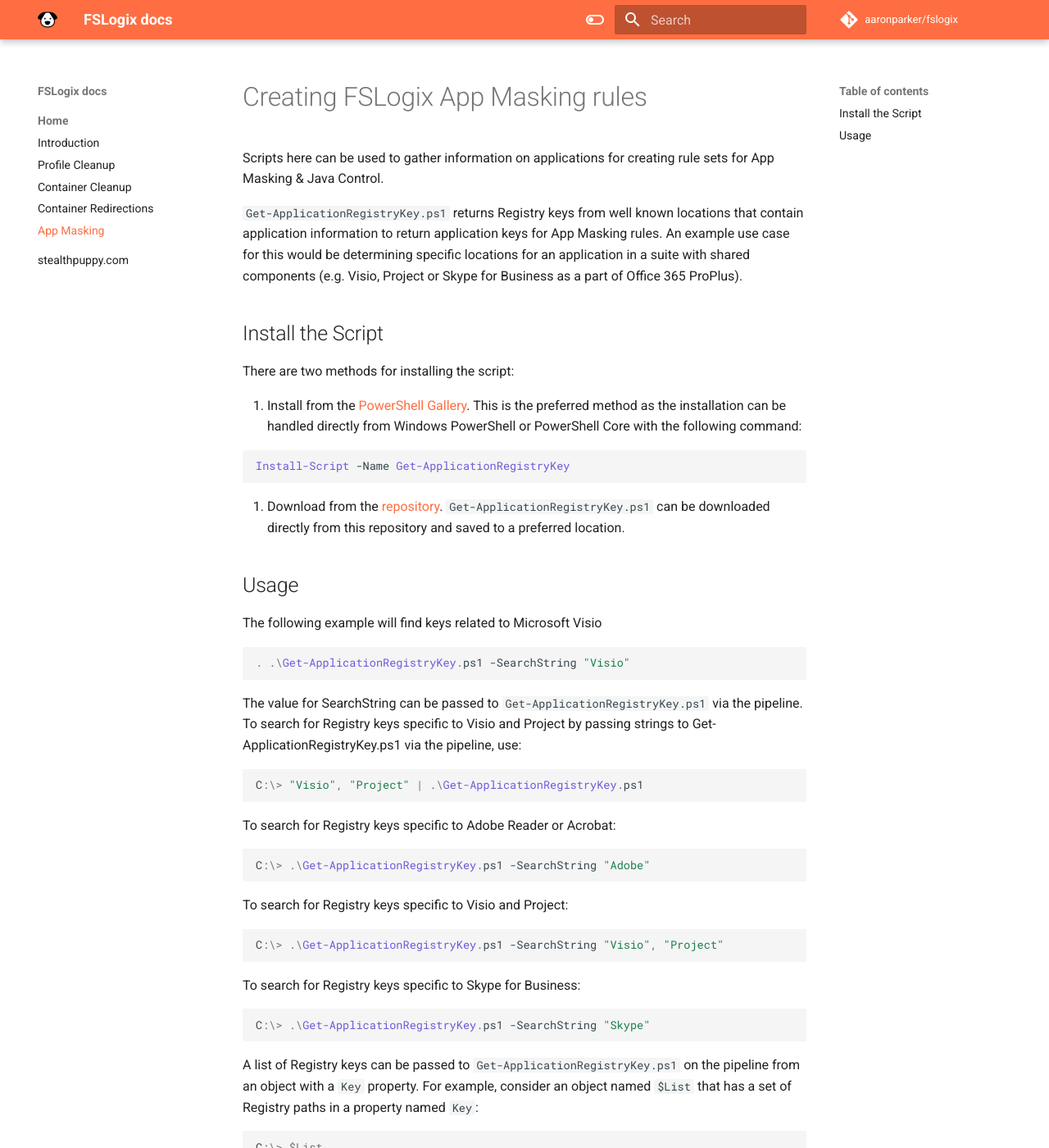
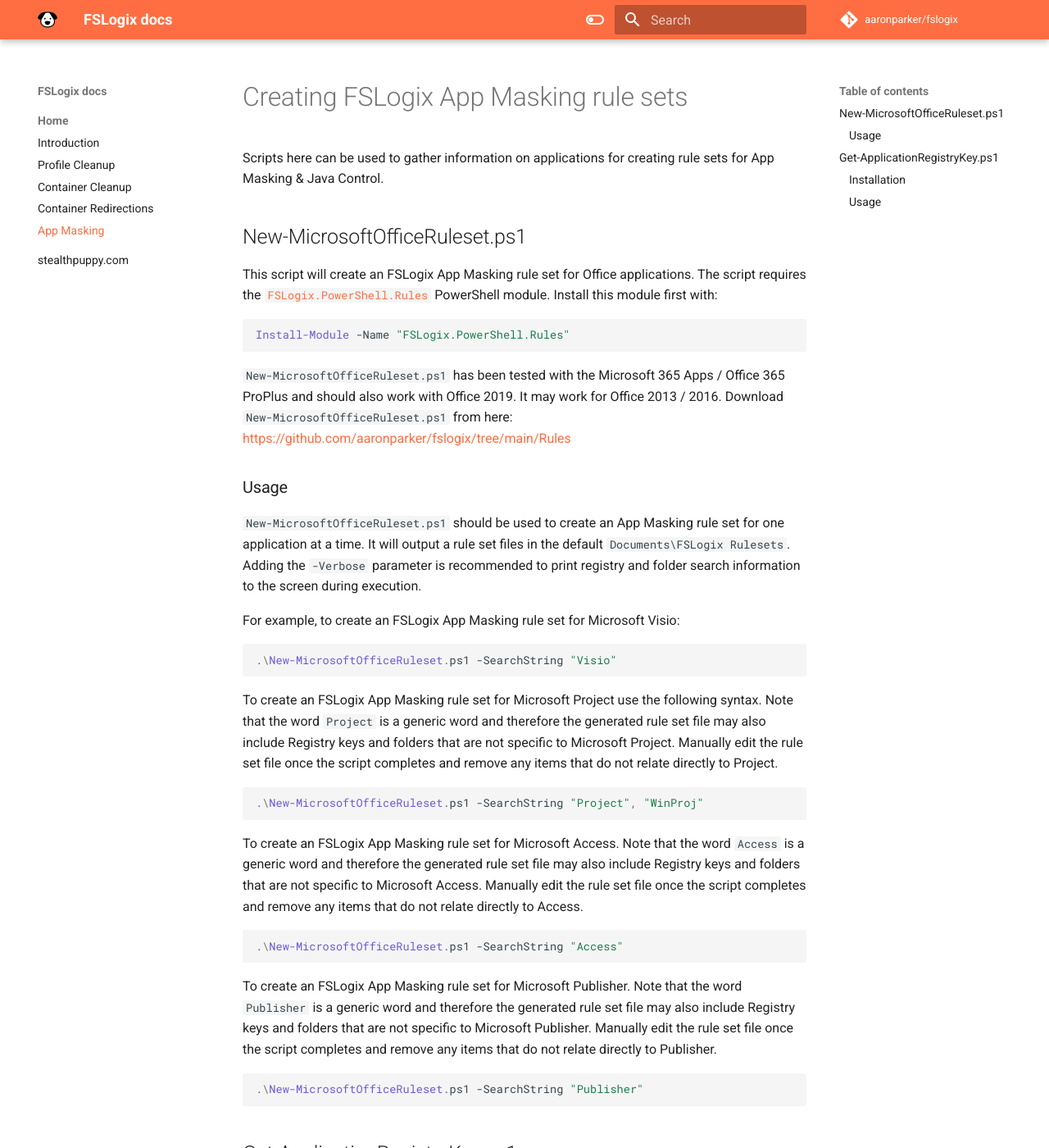
Before and after one commit to aaronparker/fslogix, an MkDocs documentation site: the page built from docs/applicationkeys.md, in a window 1280 px wide and 1400 px high. Shown: the whole window at 82% size. Built offline with MkDocs 1.6.1 and Material for MkDocs 9.7.7, drawn with Linux system fonts in a browser that asks for light colours; comment, search, counter and statistics services are not loaded; some of the changed text lies outside the part shown.

Commit message:
Update applicationkeys.md

````diff
--- a/docs/applicationkeys.md
+++ b/docs/applicationkeys.md
@@ -1,71 +1,73 @@
-# Creating FSLogix App Masking rules
+# Creating FSLogix App Masking rule sets
 
 Scripts here can be used to gather information on applications for creating rule sets for App Masking & Java Control.
 
-`Get-ApplicationRegistryKey.ps1` returns Registry keys from well known locations that contain application information to return application keys for App Masking rules. An example use case for this would be determining specific locations for an application in a suite with shared components (e.g. Visio, Project or Skype for Business as a part of Office 365 ProPlus).
+## New-MicrosoftOfficeRuleset.ps1
 
-## Install the Script
+This script will create an FSLogix App Masking rule set for Office applications. The script requires the [`FSLogix.PowerShell.Rules`](https://www.powershellgallery.com/packages/FSLogix.PowerShell.Rules/) PowerShell module. Install this module first with:
 
-There are two methods for installing the script:
+```powershell
+Install-Module -Name "FSLogix.PowerShell.Rules"
+```
 
-1. Install from the [PowerShell Gallery](https://www.powershellgallery.com/packages/Get-ApplicationRegistryKey/). This is the preferred method as the installation can be handled directly from Windows PowerShell or PowerShell Core with the following command:
+`New-MicrosoftOfficeRuleset.ps1` has been tested with the Microsoft 365 Apps / Office 365 ProPlus and should also work with Office 2019. It may work for Office 2013 / 2016. Download `New-MicrosoftOfficeRuleset.ps1` from here: [https://github.com/aaronparker/fslogix/tree/main/Rules](https://github.com/aaronparker/fslogix/tree/main/Rules)
+
+### Usage
+
+`New-MicrosoftOfficeRuleset.ps1` should be used to create an App Masking rule set for one application at a time. It will output a rule set files in the default `Documents\FSLogix Rulesets`. Adding the `-Verbose` parameter is recommended to print registry and folder search information to the screen during execution.
+
+For example, to create an FSLogix App Masking rule set for Microsoft Visio:
+
+```powershell
+.\New-MicrosoftOfficeRuleset.ps1 -SearchString "Visio"
+```
+
+To create an FSLogix App Masking rule set for Microsoft Project use the following syntax. Note that the word `Project` is a generic word and therefore the generated rule set file may also include Registry keys and folders that are not specific to Microsoft Project. Manually edit the rule set file once the script completes and remove any items that do not relate directly to Project.
+
+```powershell
+.\New-MicrosoftOfficeRuleset.ps1 -SearchString "Project", "WinProj"
+```
+
+To create an FSLogix App Masking rule set for Microsoft Access. Note that the word `Access` is a generic word and therefore the generated rule set file may also include Registry keys and folders that are not specific to Microsoft Access. Manually edit the rule set file once the script completes and remove any items that do not relate directly to Access.
+
+```powershell
+.\New-MicrosoftOfficeRuleset.ps1 -SearchString "Access"
+```
+
+To create an FSLogix App Masking rule set for Microsoft Publisher. Note that the word `Publisher` is a generic word and therefore the generated rule set file may also include Registry keys and folders that are not specific to Microsoft Publisher. Manually edit the rule set file once the script completes and remove any items that do not relate directly to Publisher.
+
+```powershell
+.\New-MicrosoftOfficeRuleset.ps1 -SearchString "Publisher"
+```
+
+## Get-ApplicationRegistryKey.ps1
+
+Returns Registry keys from well known locations that contain application information to return application keys for App Masking rules. An example use case for this would be determining specific locations for an application in a suite with shared components (e.g. Visio as a part of Office 365 ProPlus).
+
+### Installation
+
+`Get-ApplicationRegistryKey.ps1` can be installed from the [PowerShell Gallery](https://www.powershellgallery.com/packages/Get-ApplicationRegistryKey/) with the following command:
 
 ```powershell
 Install-Script -Name Get-ApplicationRegistryKey
 ```
 
-2. Download from the [repository](https://github.com/aaronparker/fslogix). `Get-ApplicationRegistryKey.ps1` can be downloaded directly from this repository and saved to a preferred location.
+If you encounter issues installing the script, ensure that [PowerShellGet](https://docs.microsoft.com/en-us/powershell/scripting/gallery/installing-psget) is up to date. On Windows 10 and Windows Server 2016 / 2019 the following commands can be used to update PowerShellGet.
 
-## Usage
+```powershell
+Install-Module -Name PowerShellGet -Force
+Update-Module -Name PowerShellGet
+```
+
+### Usage
 
 The following example will find keys related to Microsoft Visio
 
 ```powershell
-. .\Get-ApplicationRegistryKey.ps1 -SearchString "Visio"
+.\Get-ApplicationRegistryKey.ps1 -SearchString "Visio"
 ```
 
-The value for SearchString can be passed to `Get-ApplicationRegistryKey.ps1` via the pipeline. To search for Registry keys specific to Visio and Project by passing strings to Get-ApplicationRegistryKey.ps1 via the pipeline, use:
-
-```powershell
-C:\> "Visio", "Project" | .\Get-ApplicationRegistryKey.ps1
-```
-
-To search for Registry keys specific to Adobe Reader or Acrobat:
-
-```powershell
-C:\> .\Get-ApplicationRegistryKey.ps1 -SearchString "Adobe"
-```
-
-To search for Registry keys specific to Visio and Project:
-
-```powershell
-C:\> .\Get-ApplicationRegistryKey.ps1 -SearchString "Visio", "Project"
-```
-
-To search for Registry keys specific to Skype for Business:
-
-```powershell
-C:\> .\Get-ApplicationRegistryKey.ps1 -SearchString "Skype"
-```
-
-A list of Registry keys can be passed to `Get-ApplicationRegistryKey.ps1` on the pipeline from an object with a `Key` property. For example, consider an object named `$List` that has a set of Registry paths in a property named `Key`:
-
-```powershell
-C:\> $List
-
-Title Key
------ ---
-Path  HKLM:\SOFTWARE\Classes\CLSID
-Path  HKLM:\SOFTWARE\Classes
-```
-
-This object can be passed to `Get-ApplicationRegistryKey.ps1` on the pipeline as per the following example:
-
-```powershell
-$List | .\Get-ApplicationRegistryKey.ps1 -Verbose -SearchString "Visio"
-```
-
-In each case, the script will output a list of keys, similar to the list below, that can then be validated and used in an App Masking ruleset:
+The script will output a list of keys, similar to the list below, that can then be validated and used in an App Masking rule set for Visio:
 
 ```text
 HKEY_LOCAL_MACHINE\SOFTWARE\Classes\Icad.ViewerDrawing
````
